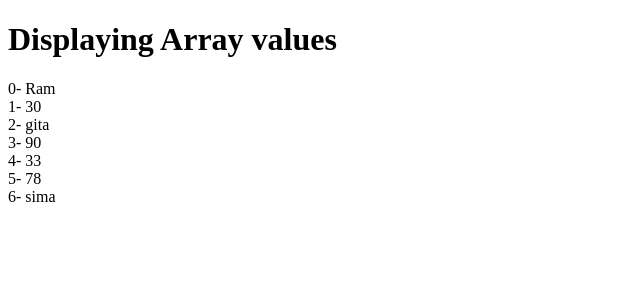
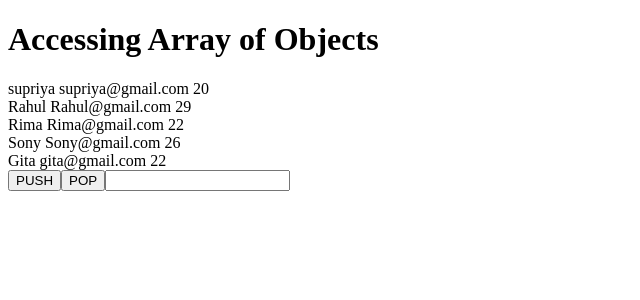
Before and after one commit to suprava16/React_Session_7, a React (Create React App) app: page / in a window 1280 px wide. Shown: the top 300 px of the page, without its empty margins (0-640 px from the left). Built offline with nearby package versions, Linux system fonts and the light colour scheme.

Commit message:
array of objects

```diff
--- a/src/App.js
+++ b/src/App.js
@@ -7,6 +7,7 @@ import SetStateMethod from "./ClassComponents/state/SetStateMethod"
 import OnChangeEvent from "./ClassComponents/state/OnChangeEvent"
 import AddData from "./ClassComponents/state/AddData"
 import ArrayData from "./ClassComponents/Array/ArrayData"
+import ArrayObject from "./ClassComponents/Array/ArrayObject"
 class App extends React.Component {
   render() {
     return (
@@ -20,7 +21,8 @@ class App extends React.Component {
         {/* <SetStateMethod/> */}
         {/* <OnChangeEvent/> */}
         {/* <AddData/> */}
-        <ArrayData/>
+        {/* <ArrayData/> */}
+        <ArrayObject/>
       </div>
 
     )
--- /dev/null
+++ b/src/ClassComponents/Array/ArrayObject.js
@@ -0,0 +1,75 @@
+import React, { Component } from 'react'
+
+export default class ArrayObject extends Component {
+  constructor(){
+    super();
+    this.state={
+      user:[
+        {
+          name:"supriya",
+          email:"supriya@gmail.com",
+          age:20
+        },
+        {
+          name:"Rahul",
+          email:"Rahul@gmail.com",
+          age:29
+        },
+        {
+          name:"Rima",
+          email:"Rima@gmail.com",
+          age:22
+        },
+        {
+          name:"Sony",
+          email:"Sony@gmail.com",
+          age:26
+        },
+        {
+          name:"Gita",
+          email:"gita@gmail.com",
+          age:22
+        },
+
+      ]
+    }
+  }
+  handlePush=()=>{
+    var temp=this.state.user
+    temp.push({
+      name:"Laxman",
+      email:"laxman@gmail.com",
+      age:30
+    })
+    this.setState({
+      user:temp
+    })
+  }
+  handlePop=()=>{
+    var temp=this.state.user
+    temp.pop()
+    this.setState({
+      user:temp
+    })
+  }
+  render() {
+    return (
+      <div>
+      <h1>Accessing Array of Objects</h1>
+        {this.state.user.map((item,i)=>{
+          return(
+            <div>
+              {item.name}{" "}
+              {item.email}{" "}
+              {item.age}
+
+            </div>
+          )
+        })}
+        <button onClick={this.handlePush}>PUSH</button>
+        <button onClick={this.handlePop}>POP</button>
+        <input type="text"></input>
+      </div>
+    )
+  }
+}
```
